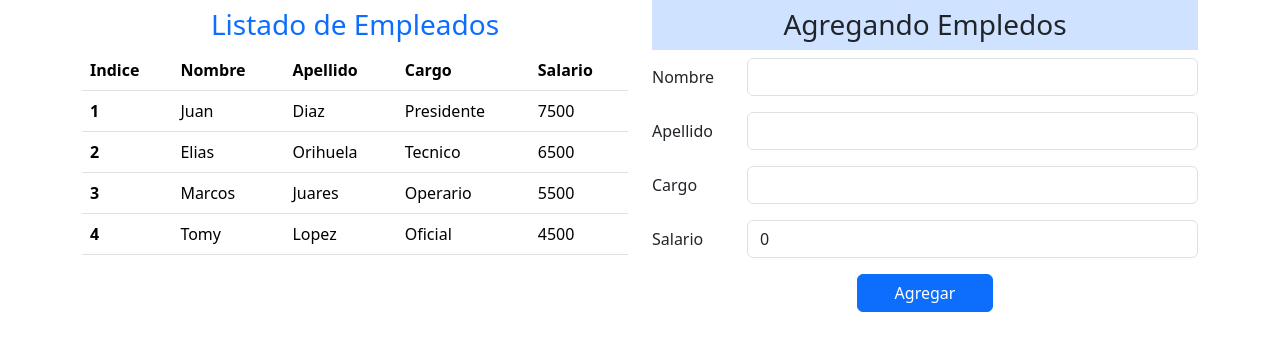
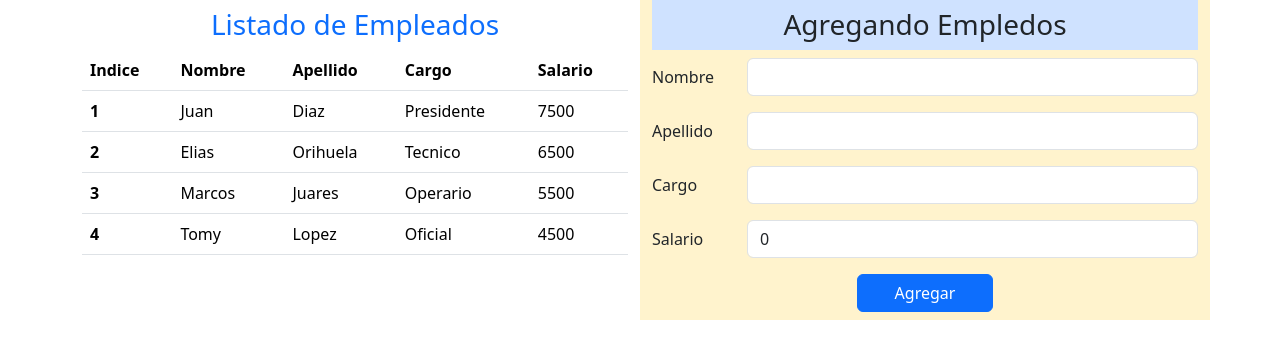
Before and after one commit to teotronic5438/angular, an Angular app in the folder app-empleados/: page / in a window 1280 px wide. Shown: the top 358 px of the page. Built offline with nearby package versions, Linux system fonts and the light colour scheme.

Commit message:
practica video 17 directivas ngFor y directiva atributo ngModel, binding 2 vias

```diff
--- a/app-empleados/src/app/app.component.html
+++ b/app-empleados/src/app/app.component.html
@@ -25,8 +25,9 @@
       </table>
     </div>
 
-    <div class="col-6">
+    <div class="col-6 bg-warning-subtle">
       <h3 class="bg-primary-subtle text-center p-2">Agregando Empledos</h3>
+      <!-- Formulario empleados -->
       <div class="mb-3 row">
         <label for="nombre" class="col-sm-2 col-form-label">Nombre</label>
         <div class="col-sm-10">
@@ -51,9 +52,11 @@
           <input type="text" class="form-control" id="salario" [(ngModel)]="cuadroSalario">
         </div>
       </div>
-      <div class="text-center">
-        <button class="btn btn-primary w-25" type="submit">Agregar</button>
+      <div class="text-center my-2">
+        <button class="btn btn-primary w-25" type="submit" (click)="agregarEmpleado()">Agregar</button>
       </div>
+      <!-- Formulario empleados -->
+
     </div>
   </div>
 </div>
--- a/app-empleados/src/app/app.component.ts
+++ b/app-empleados/src/app/app.component.ts
@@ -15,6 +15,14 @@ export class AppComponent {
     new Empleado("Tomy", "Lopez", "Oficial", 4500),
   ];
 
+  agregarEmpleado(){
+    let miEmpleado = new Empleado(this.cuadroNombre, this.cuadroApellido, this.cuadroCargo, this.cuadroSalario);
+    this.empleados.push(miEmpleado);
+    this.cuadroNombre = "";
+    this.cuadroApellido = "";
+    this.cuadroCargo = "";
+    this.cuadroSalario = 0;
+  }
   cuadroNombre:string ="";
   cuadroApellido:string ="";
   cuadroCargo:string ="";
```
